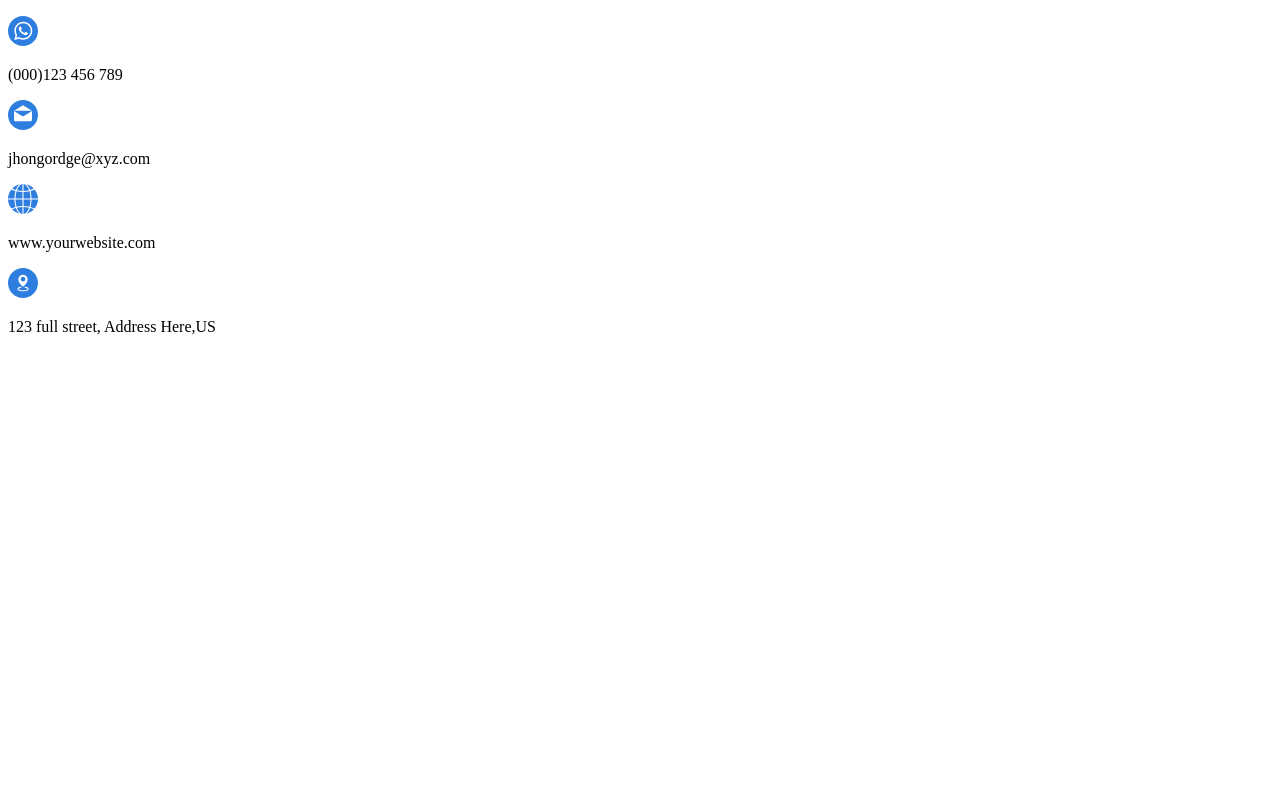
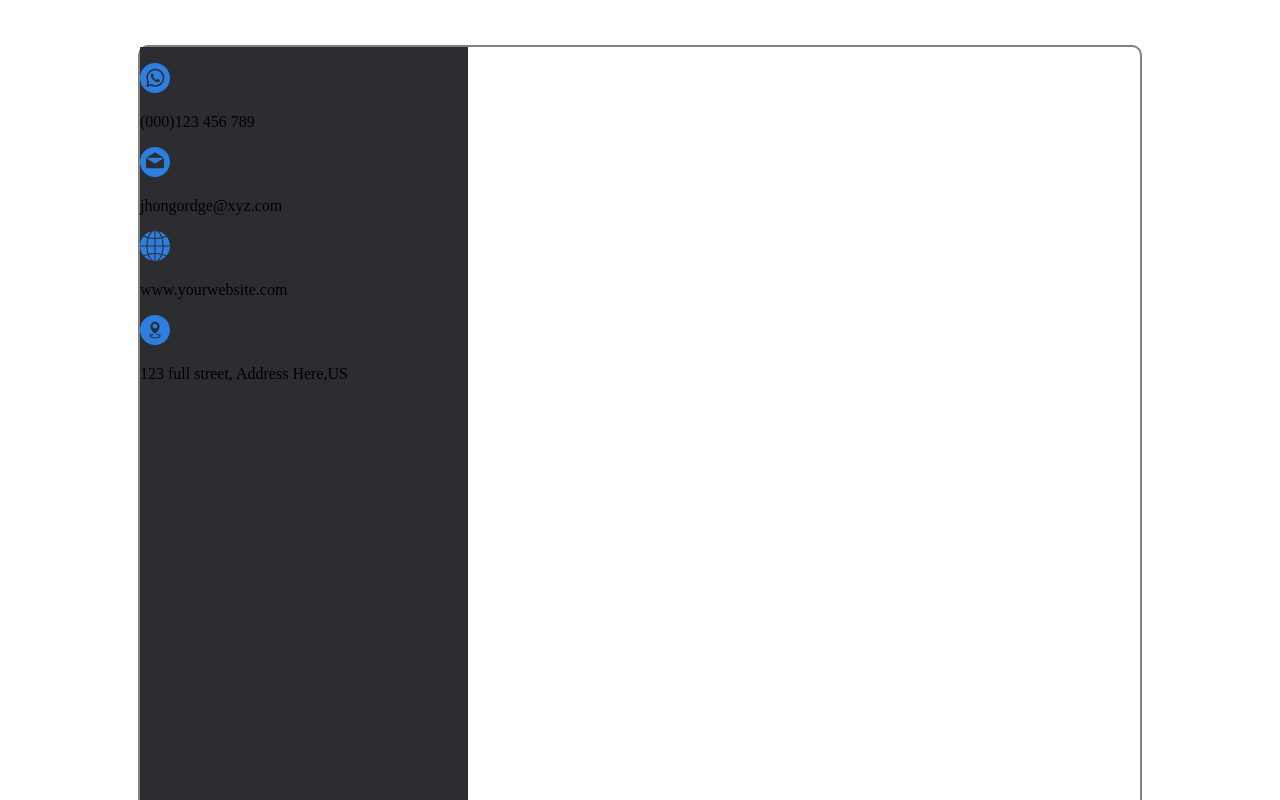
Before and after one commit to vitalik203/Resume_eight, a website: page index.html in a window 1280 px wide. Shown: the top 800 px of the page. Drawn offline with Linux system fonts and the light colour scheme.

Commit message:
fix: created 2 columns through grid, and set background color for first column

```diff
--- a/styles/styles.scss
+++ b/styles/styles.scss
@@ -2,6 +2,18 @@ body {
 }
 
 .wrapper {
+  width: 1000px;
+  height: 1300px;
+  margin: 45px auto;
+  border: 2px solid gray;
+  border-radius: 10px;
+  display: grid;
+  grid-template-columns: 410px 590px;
 }
 .wrapper-col {
+  width: 328px;
 }
+
+.wrapper-col:first-child {
+  background: rgb(43, 45, 48);
+}
```
Also changed, not shown: styles/styles.css, 1 other file.
